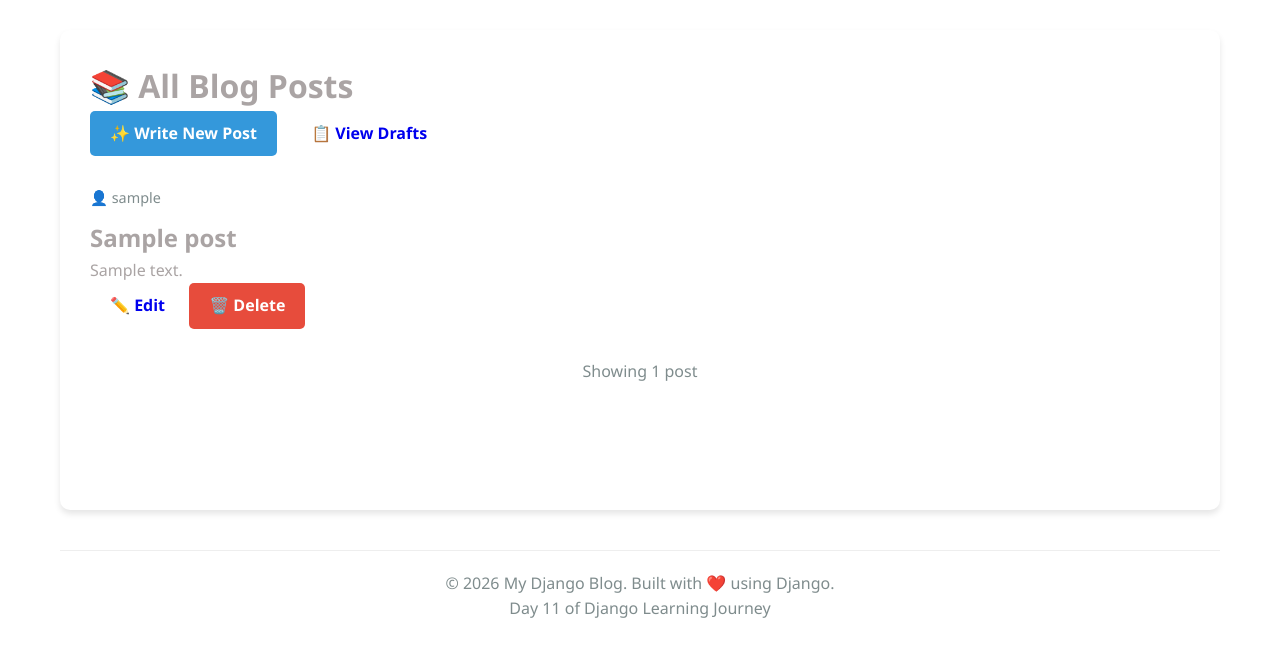
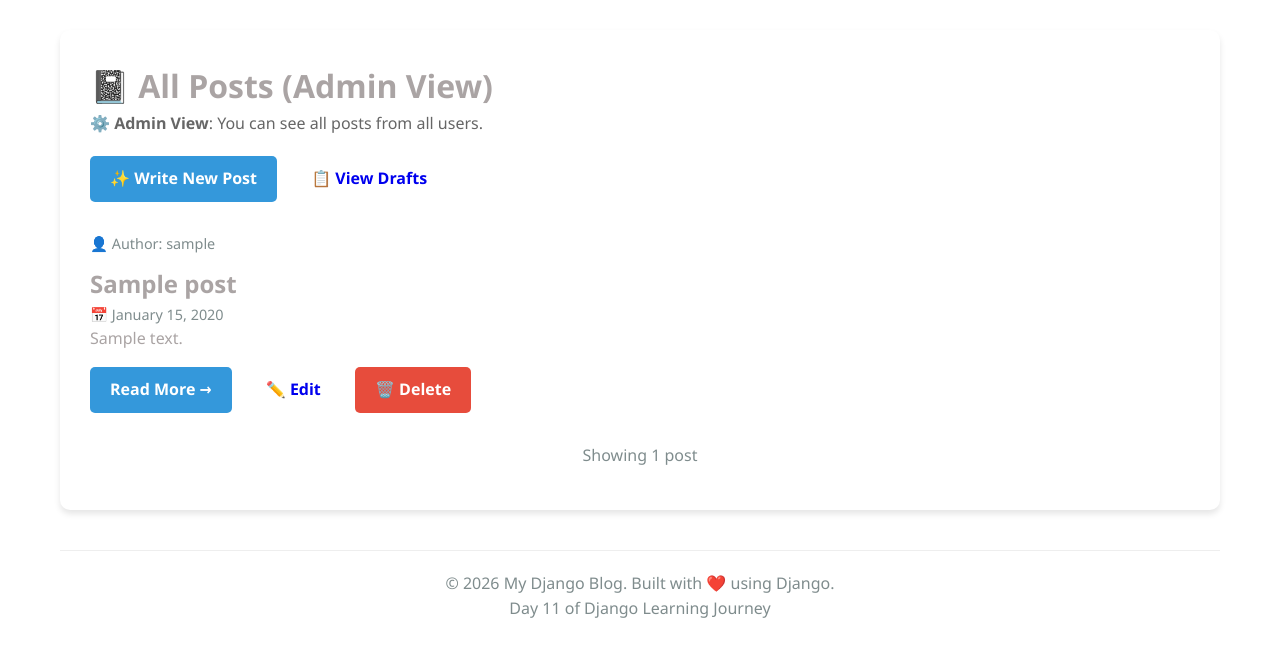
Before and after one commit to yonassolomon/django-blog, a Django app: page /blog/ in a window 1280 px wide. Shown: the part 92-745 px from the top of the page. Run offline with Django 5.2, Linux system fonts and the light colour scheme; a user stored in the database is signed in; tables that the repository leaves empty hold one stand-in row (values such as "Sample post").

Commit message:
change the blog post from public to private user only see there posts and admin can see all posts

```diff
--- a/blog/views.py
+++ b/blog/views.py
@@ -14,21 +14,23 @@ from django.contrib import messages
 from django.contrib.auth.decorators import login_required
 from django.http import Http404
 
+from django.contrib.auth.decorators import login_required
+
+@login_required  # ← REQUIRE LOGIN
 def post_list(request):
-    """Show blog posts - users see only their own, admin sees all"""
+    """Private blog - users see only their own posts"""
     if request.user.is_staff or request.user.is_superuser:
         # Admin sees ALL posts
         posts = Post.objects.all().order_by('-published_date')
-    elif request.user.is_authenticated:
+        page_title = "All Posts (Admin View)"
+    else:
         # Regular users see only THEIR posts
         posts = Post.objects.filter(author=request.user).order_by('-published_date')
-    else:
-        # Guests see only published posts
-        posts = Post.objects.filter(is_published=True).order_by('-published_date')
+        page_title = f"Your Posts ({request.user.username})"
 
     context = {
         'posts': posts,
-        'page_title': 'Blog Posts',
+        'page_title': page_title,
         'user': request.user,
     }
     return render(request, 'blog/post_list.html', context)
--- a/templates/accounts/login.html
+++ b/templates/accounts/login.html
@@ -6,7 +6,7 @@
 <div style="max-width: 400px; margin: 50px auto;">
     <h1 style="text-align: center; margin-bottom: 30px;">🔐 Login</h1>
 
-    <form method="POST" style="background: #f8f9fa; padding: 30px; border-radius: 10px;">
+    <form method="POST" style="background: #272b2f; padding: 30px; border-radius: 10px;">
         {% csrf_token %}
 
         <!-- Django will auto-generate form fields -->
--- a/templates/accounts/register.html
+++ b/templates/accounts/register.html
@@ -4,9 +4,9 @@
 
 {% block content %}
 <div style="max-width: 400px; margin: 50px auto;">
-    <h1 style="text-align: center; margin-bottom: 30px;">📝 Create Account</h1>
+    <h1 style="text-align: center; margin-bottom: 30px; color:black">📝 Create Account</h1>
 
-    <form method="POST" style="background: #f8f9fa; padding: 30px; border-radius: 10px;">
+    <form method="POST" style="background: #34393d; padding: 30px; border-radius: 10px;">
         {% csrf_token %}
 
         {% for field in form %}
--- a/templates/blog/post_list.html
+++ b/templates/blog/post_list.html
@@ -1,6 +1,7 @@
 {% extends "base.html" %}
 
-{% block title %}Blog Posts - My Django Blog{% endblock %}
+{% block title %}My Private Blog{% endblock %}
+
 {% block extra_css %}
 <style>
     .post-card {
@@ -11,9 +12,20 @@
         box-shadow: 0 8px 12px rgba(0,0,0,0.2);
     }
 </style>
- {% endblock  %}
+{% endblock %}
+
 {% block content %}
-<h1>📚 All Blog Posts</h1>
+<h1>📓 {{ page_title }}</h1>
+
+{% if user.is_staff %}
+<p style="color: #666; margin-bottom: 20px;">
+    ⚙️ <strong>Admin View</strong>: You can see all posts from all users.
+</p>
+{% else %}
+<p style="color: #666; margin-bottom: 20px;">
+    👋 This is your <strong>private journal</strong>. Only you can see these posts.
+</p>
+{% endif %}
 
 <!-- New Post Button -->
 <div style="margin-bottom: 30px;">
@@ -26,24 +38,43 @@
     <div class="posts-grid">
         {% for post in posts %}
         <div class="post-card">
-    <!-- Show author -->
+            <!-- Show author (only for admin view) -->
+            {% if user.is_staff %}
             <div style="color: #7f8c8d; font-size: 0.9em; margin-bottom: 10px;">
-        👤 {{ post.author.username }}
+                👤 Author: {{ post.author.username }}
                 {% if not post.is_published %}
                     <span style="background: #ffeb3b; color: #333; padding: 2px 8px; border-radius: 12px; margin-left: 10px;">
                         📝 Draft
                     </span>
                 {% endif %}
             </div>
+            {% else %}
+            <!-- Regular users see status only -->
+            {% if not post.is_published %}
+            <div style="color: #7f8c8d; font-size: 0.9em; margin-bottom: 10px;">
+                <span style="background: #ffeb3b; color: #333; padding: 2px 8px; border-radius: 12px;">
+                    📝 Draft
+                </span>
+            </div>
+            {% endif %}
+            {% endif %}
 
             <h2>{{ post.title }}</h2>
+            <p style="color: #7f8c8d; font-size: 0.9em;">
+                📅 {{ post.published_date|date:"F j, Y" }}
+            </p>
             <p>{{ post.content|truncatewords:30 }}</p>
 
             <!-- Show edit/delete only if user owns the post -->
             {% if post.author == user or user.is_staff %}
-    <div>
-        <a href="{% url 'post_edit' post.id %}" class="btn">✏️ Edit</a>
-        <a href="{% url 'post_delete' post.id %}" class="btn btn-danger">🗑️ Delete</a>
+            <div style="margin-top: 15px;">
+                <a href="{% url 'post_detail' post.id %}" class="btn btn-primary">Read More →</a>
+                <a href="{% url 'post_edit' post.id %}" class="btn" style="margin-left: 10px;">✏️ Edit</a>
+                <a href="{% url 'post_delete' post.id %}" class="btn btn-danger" style="margin-left: 10px;">🗑️ Delete</a>
+            </div>
+            {% else %}
+            <div style="margin-top: 15px;">
+                <a href="{% url 'post_detail' post.id %}" class="btn btn-primary">Read More →</a>
             </div>
             {% endif %}
         </div>
@@ -56,8 +87,20 @@
 
 {% else %}
     <div style="text-align: center; padding: 50px; background: #f8f9fa; border-radius: 10px;">
-        <h3 style="color: #7f8c8d;">📝 No posts yet</h3>
-        <p>Be the first to write something amazing!</p>
+        <h3 style="color: #7f8c8d;">
+            {% if user.is_staff %}
+                📝 No posts in the system
+            {% else %}
+                📝 Your journal is empty
+            {% endif %}
+        </h3>
+        <p>
+            {% if user.is_staff %}
+                No users have created posts yet.
+            {% else %}
+                Start your private journal with your first entry!
+            {% endif %}
+        </p>
         <a href="{% url 'post_create' %}" class="btn btn-primary" style="margin-top: 20px;">
             ✨ Write Your First Post
         </a>
```
Also changed, not shown: myproject/views.py (+6 -3 lines). Lines whose indentation alone changed are shown as unchanged.
